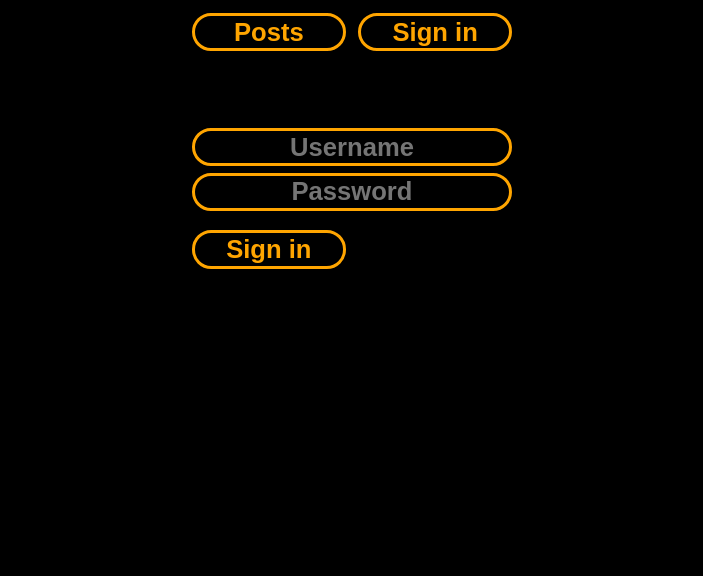
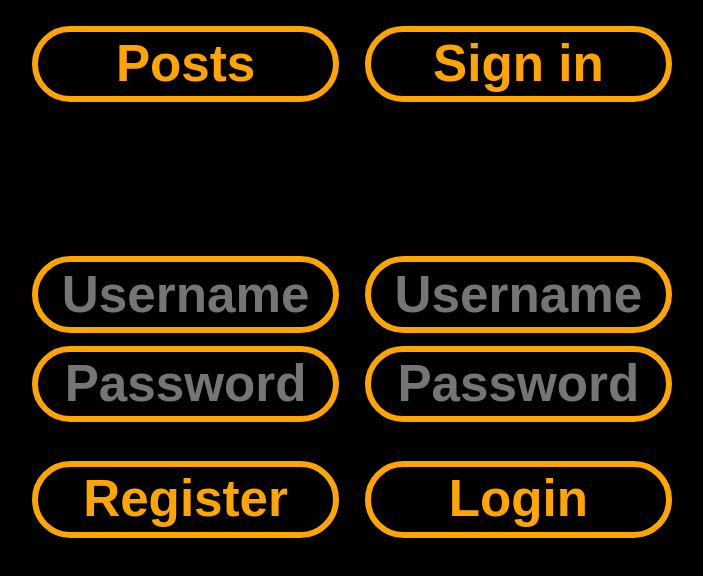
Before and after one commit to Nikolay-Petrov-Ognyanov/React-Forum, a React (Create React App) app: page /auth in a window 1280 px wide. Shown: the top 576 px of the page, without its empty margins (288-991 px from the left). Built offline with nearby package versions, Linux system fonts and the light colour scheme; no server answers; the HTML template or start-up script is replaced by a standard one.

Commit message:
fix authentication

```diff
--- a/src/App.css
+++ b/src/App.css
@@ -4,18 +4,18 @@
 }
 
 button, .button {
-	width: 12vw;
-	height: 3vw;
+	width: 24vw;
+	height: 6vw;
 	background-color: black;
 	color: orange;
-	border: 0.25vw solid orange;
-	border-radius: 1.5vw;
-	font-size: 2vw;
+	border: 0.5vw solid orange;
+	border-radius: 3vw;
+	font-size: 4vw;
 	display: flex;
 	align-items: center;
 	justify-content: center;
 	white-space: nowrap;
-	margin: 1vw 0;
+	margin: 2vw 0;
 	text-decoration: none;
 }
 
@@ -28,8 +28,8 @@ button:hover, .button:hover {
 nav {
 	display: flex;
 	justify-content: space-between;
-	margin: 0 calc((100vw - 25vw) / 2);
-	width: 25vw;
+	margin: 0 25vw;
+	width: 50vw;
 }
 
 form {
@@ -37,16 +37,16 @@ form {
 	flex-direction: column;
 	justify-content: space-between;
 	align-items: center;
-	gap: 0.5vw;
-	margin: 5vw 0 1vw 0;
+	gap: 1vw;
+	margin: 10vw 0 2vw 0;
 }
 
 input {
-	width: 25vw;
-	height: 3vw;
-	font-size: 2vw;
-	border-radius: 1.5vw;
-	border: 0.25vw solid orange;
+	width: 24vw;
+	height: 6vw;
+	font-size: 4vw;
+	border-radius: 3vw;
+	border: 0.5vw solid orange;
 	background-color: black;
 	color: orange;
 	text-align: center;
@@ -54,22 +54,22 @@ input {
 }
 
 textarea {
-	border: 0.25vw solid orange;
-	border-radius: 1.5vw;
+	border: 0.5vw solid orange;
+	border-radius: 3vw;
 	resize: none;
 	background-color: black;
-	width: 25vw;
+	width: 50vw;
 	outline: none;
 	color: orange;
-	font-size: 2vw;
+	font-size: 4vw;
 	text-align: center;
-	height: 16vw;
+	height: 32vw;
 }
 
 .buttonsWrapper {
 	display: flex;
 	justify-content: space-between;
-	width: 25vw;
+	width: 50vw;
 }
 
 section {
@@ -80,19 +80,19 @@ section {
 }
 
 .create {
-	width: 25vw;
+	width: 50vw;
 }
 
 .postCard {
-	border: 0.25vw solid orange;
-	width: 50vw;
-	border-radius: 1.5vw;
-	font-size: 2vw;
-	height: 3vw;
+	border: 0.5vw solid orange;
+	width: 100vw;
+	border-radius: 3vw;
+	font-size: 4vw;
+	height: 6vw;
 	display: flex;
 	justify-content: center;
 	align-items: center;
-	margin: 0.25vw 0;
+	margin: 0.5vw 0;
 }
 
 .postCard:hover {
@@ -102,9 +102,9 @@ section {
 }
 
 .postWrapper {
-	border: 0.25vw solid orange;
-	width: 50vw;
-	border-radius: 1.5vw;
+	border: 0.5vw solid orange;
+	width: 100vw;
+	border-radius: 3vw;
 	display: flex;
 	flex-direction: column;
 	justify-content: center;
@@ -112,9 +112,17 @@ section {
 }
 
 h1 {
-	font-size: 3vw;
+	font-size: 6vw;
 }
 
 p {
-	font-size: 2vw;
+	font-size: 4vw;
 }
+
+.auth {
+	display: flex;
+	flex-direction: row;
+	align-items: center;
+	justify-content: center;
+	gap: 2vw;
+}
--- a/src/request.js
+++ b/src/request.js
@@ -2,13 +2,13 @@ async function requester(method, url, data) {
     const accessToken = localStorage.getItem("accessToken")
     const headers = {}
 
-    if (accessToken) {headers["X-Authorization"] = accessToken}
+    if (accessToken) { headers["X-Authorization"] = accessToken }
 
     function sendRequest(method, url, data) {
         if (method === "GET" || method === "DELETE") {
             return fetch(url)
         } else {
-            const send =  fetch(url, {
+            return fetch(url, {
                 method,
                 headers: {
                     ...headers,
@@ -16,19 +16,14 @@ async function requester(method, url, data) {
                 },
                 body: JSON.stringify(data)
             })
-
-            console.log(send.then(result => console.log(result)))
-
-            return send
         }
-
     }
 
     try {
         const response = await sendRequest(method, url, data)
-        const result = await response.json()
+        const result = response.status !== 204 && await response.json()
 
-        return result
+        return result && result
     } catch (error) { console.error(error) }
 }
 
--- a/src/views/Auth.js
+++ b/src/views/Auth.js
@@ -5,23 +5,54 @@ import { Context } from "../Context"
 export function Auth() {
     const { users, setUsers, user, setUser } = useContext(Context)
 
-    async function handleAuthentication(event) {
+    async function handleRegister(event) {
         event.preventDefault()
 
         const formData = Object.fromEntries(new FormData(event.target))
 
+        service.register(formData).then(
+            result => {
+                setUser(result)
+                setUsers([...users, result])
 
+                for (let key in result) {
+                    localStorage.setItem(key, result[key])
+                }
+            }
+        ).catch(error => console.error(error))
     }
 
+    async function handleLogin(event) {
+        event.preventDefault()
+
+        const formData = Object.fromEntries(new FormData(event.target))
+
+        service.login(formData).then(
+            result => {
+                setUser(result)
+
+                for (let key in result) {
+                    localStorage.setItem(key, result[key])
+                }
+            }
+        ).catch(error => console.error(error))
+    }
+
+
     return (
-        <section>
-            <form onSubmit={handleAuthentication}>
+        <section className="auth">
+            <form onSubmit={handleRegister}>
                 <input type="text" name="username" placeholder="Username" />
                 <input type="password" name="password" placeholder="Password" />
 
-                <div className="buttonsWrapper">
-                    <button>Sign in</button>
-                </div>
+                <button>Register</button>
+            </form>
+
+            <form onSubmit={handleLogin}>
+                <input type="text" name="username" placeholder="Username" />
+                <input type="password" name="password" placeholder="Password" />
+
+                <button>Login</button>
             </form>
         </section>
     )
--- a/src/views/Nav.js
+++ b/src/views/Nav.js
@@ -7,7 +7,10 @@ export function Nav() {
     const { users, user, setUser } = useContext(Context)
 
     function handleLogout() {
+        service.logout({accessToken: user.accessToken})
 
+        localStorage.clear()
+        setUser(null)
     }
 
     return (
```
